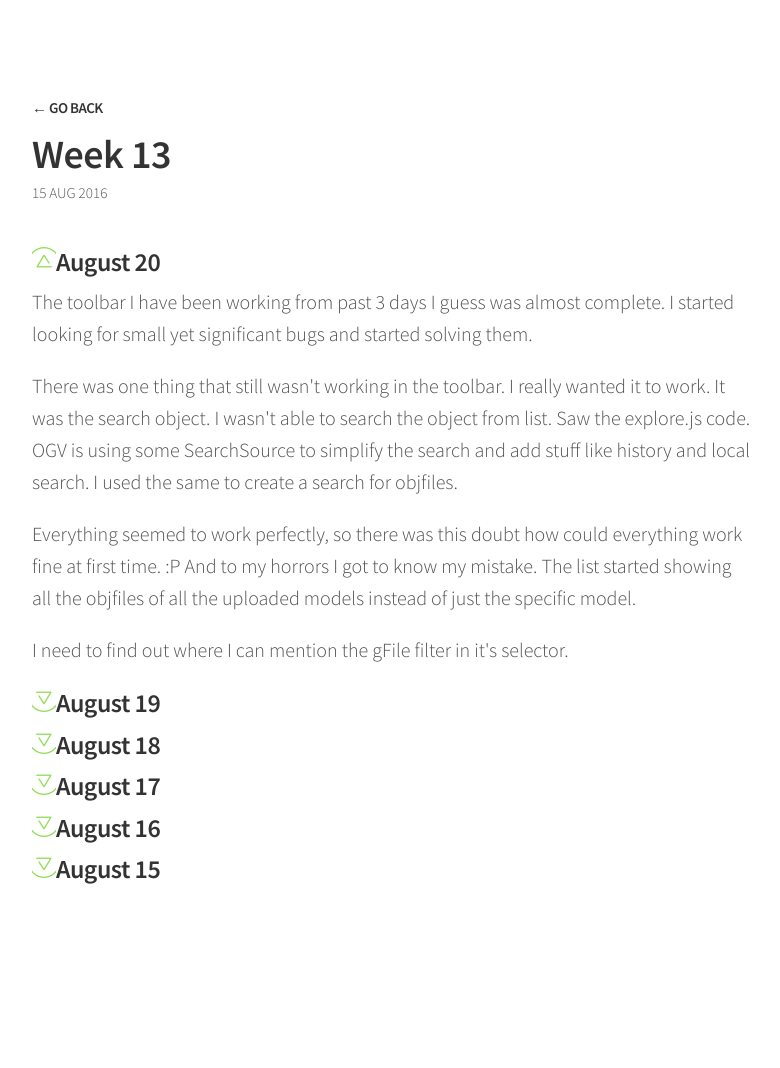
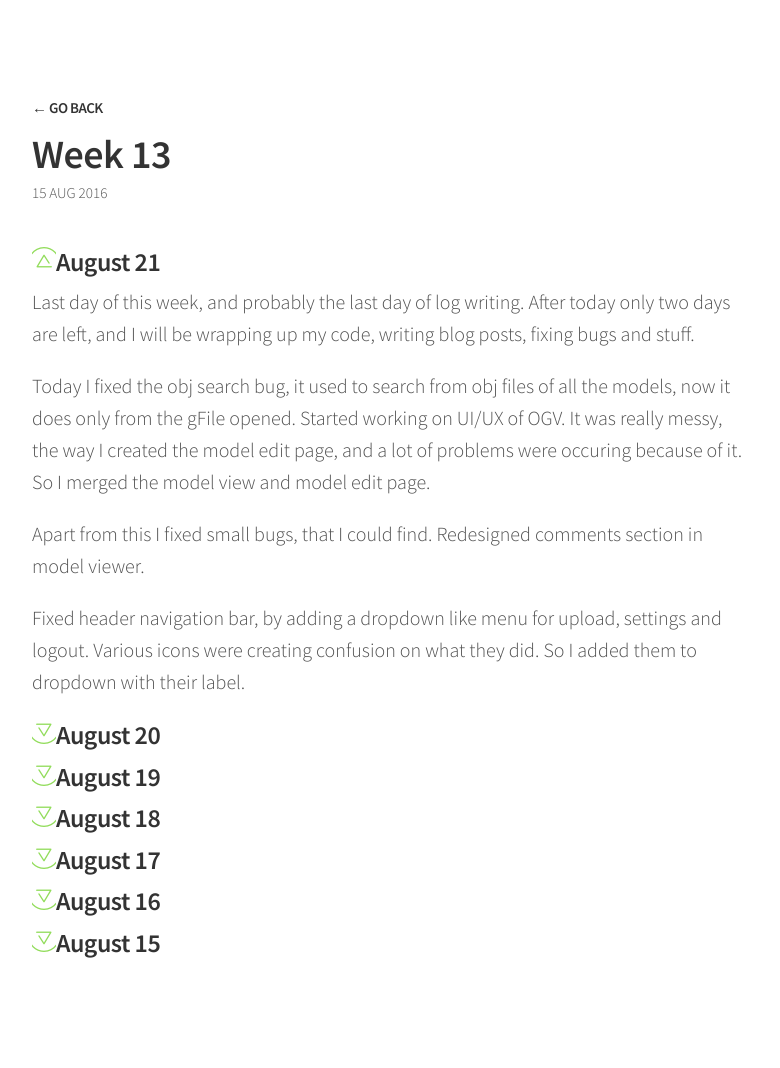
Before and after one commit to Gauravjeetsingh/Gauravjeetsingh.github.io, a Jekyll site: the page built from _posts/2016-08-15-Week-13.md, in a window 1280 px wide. Shown: the whole page, without its empty margins (248-1028 px from the left). Built offline with Jekyll 4.4.1, drawn with Linux system fonts in a browser that asks for light colours; nearby versions of some CDN libraries; before the commit the page ends 994 px from its top, so only the background shows below that.

Commit message:
update log

```diff
--- a/_posts/2016-08-15-Week-13.md
+++ b/_posts/2016-08-15-Week-13.md
@@ -7,6 +7,14 @@ title: Week 13
 </p>
 
 <div class="accordion">
+
+<h3>August 21</h3>
+<div>
+<p>Last day of this week, and probably the last day of log writing. After today only two days are left, and I will be wrapping up my code, writing blog posts, fixing bugs and stuff.</p>
+<p>Today I fixed the obj search bug, it used to search from obj files of all the models, now it does only from the gFile opened. Started working on UI/UX of OGV. It was really messy, the way I created the model edit page, and a lot of problems were occuring because of it. So I merged the model view and model edit page.</p>
+<p>Apart from this I fixed small bugs, that I could find. Redesigned comments section in model viewer.</p>
+<p>Fixed header navigation bar, by adding a dropdown like menu for upload, settings and logout. Various icons were creating confusion on what they did. So I added them to dropdown with their label.</p>
+</div>
 
 <h3>August 20</h3>
 <div>
```
